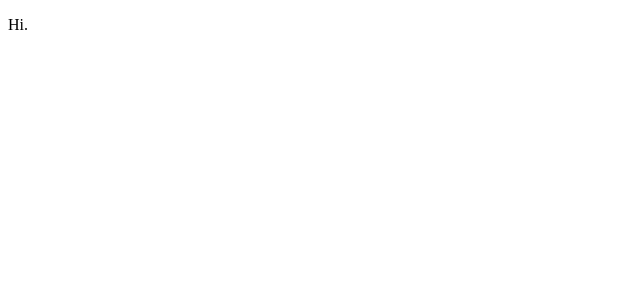
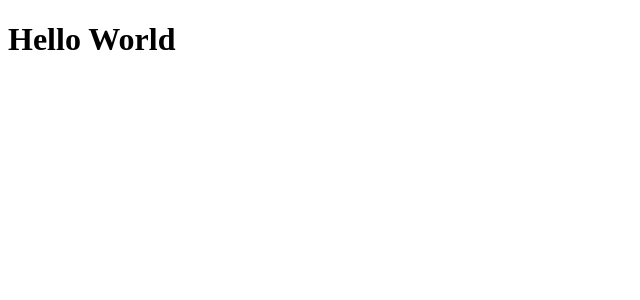
Before and after one commit to simonojok19/react-redux-review, a React app: page / in a window 1280 px wide. Shown: the top 300 px of the page, without its empty margins (0-640 px from the left). Built offline with nearby package versions, Linux system fonts and the light colour scheme.

Commit message:
finished arranging the app and every modules

```diff
--- a/index.js
+++ b/index.js
@@ -1,8 +1,5 @@
 import React from "react";
 import { render } from "react-dom";
+import App from "./src/App";
 
-function Hi() {
-  return <p>Hi.</p>;
-}
-
-render(<Hi />, document.getElementById("app"));
+render(<App />, document.getElementById("app"));
--- /dev/null
+++ b/src/App.js
@@ -0,0 +1,5 @@
+import React from "react";
+
+export default function App() {
+  return <h1>Hello World</h1>;
+}
```
